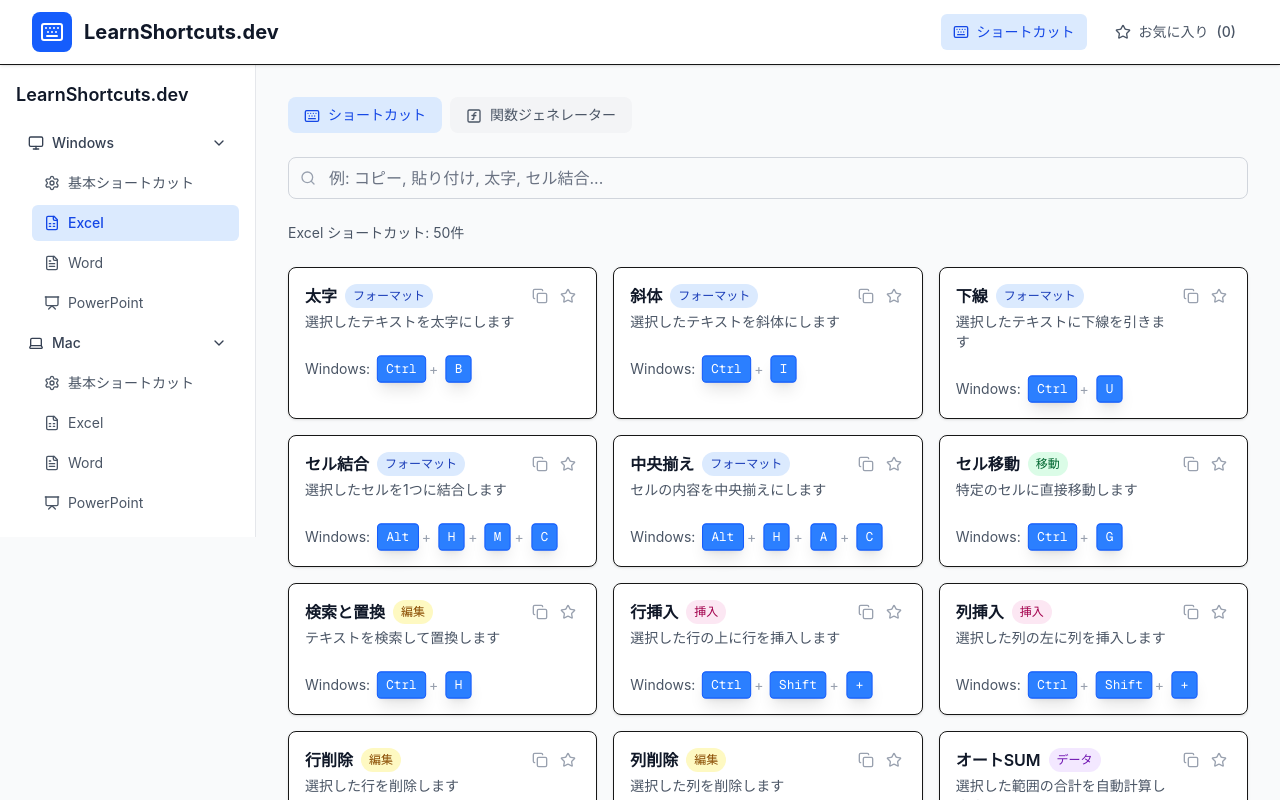
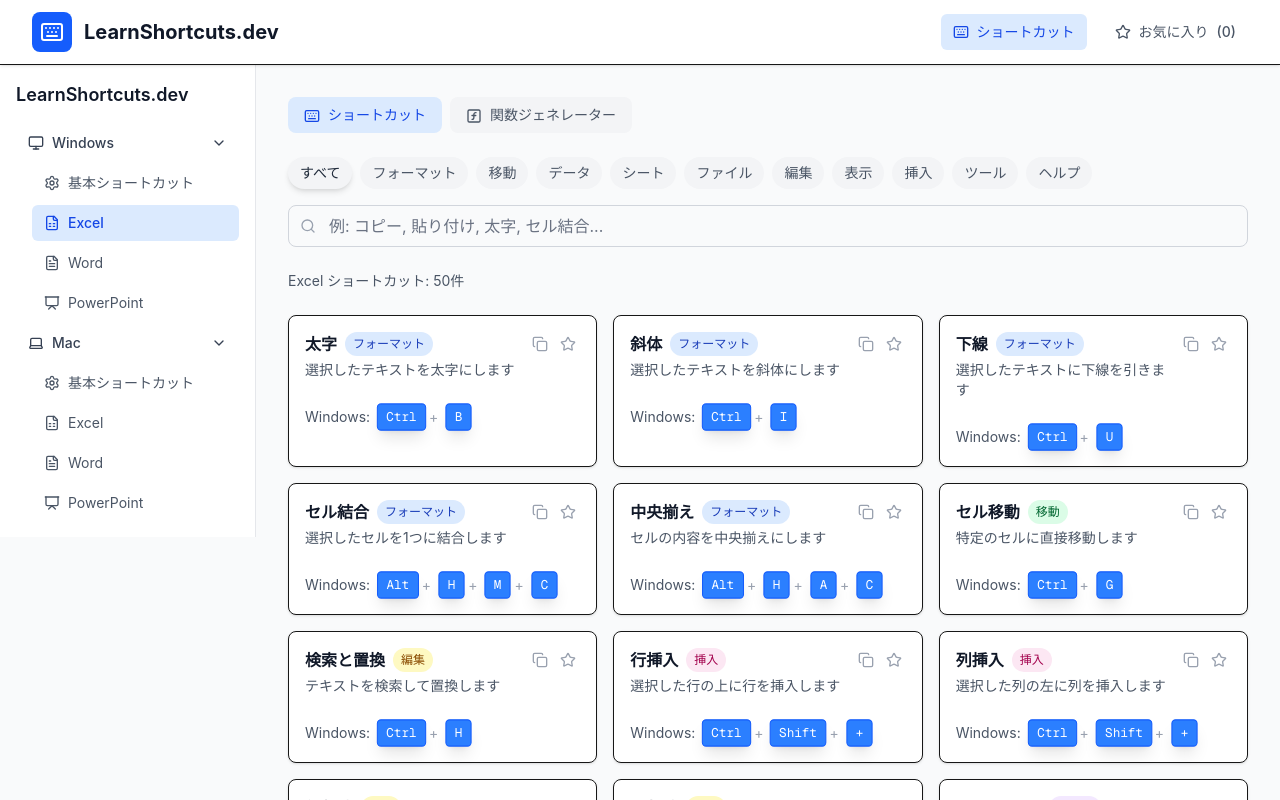
Before and after one commit to jongik96/shortcut, a Next.js app: page / in a window 1280 px wide. Shown: the top 800 px of the page. Built offline with nearby package versions, Linux system fonts and the light colour scheme.

Commit message:
category searching added

```diff
--- a/src/app/page.tsx
+++ b/src/app/page.tsx
@@ -8,6 +8,7 @@
 import SearchBar from '@/components/SearchBar';
 import Sidebar from '@/components/Sidebar';
 import FunctionGenerator from '@/components/FunctionGenerator';
+import CategoryFilter, { getCategoryName } from '@/components/CategoryFilter';
 import { useFavorites } from '@/hooks/useFavorites';
 import { copyToClipboard } from '@/lib/utils';
 
@@ -18,6 +19,7 @@
   const [activeTab, setActiveTab] = useState<'shortcuts' | 'favorites'>('shortcuts');
   const [excelTab, setExcelTab] = useState<'shortcuts' | 'function-generator'>('shortcuts');
   const [sidebarOpen, setSidebarOpen] = useState(true);
+  const [selectedCategory, setSelectedCategory] = useState('all');
   const { favorites, toggleFavorite, isFavorite } = useFavorites();
 
   // 検索フィルタリング
@@ -25,6 +27,13 @@
     let filtered = shortcuts.filter(shortcut =>
       shortcut.software === software
     );
+
+    // カテゴリフィルタリング
+    if (selectedCategory !== 'all') {
+      filtered = filtered.filter(shortcut =>
+        shortcut.category === selectedCategory
+      );
+    }
 
     if (searchQuery) {
       filtered = filtered.filter(shortcut =>
@@ -37,7 +46,7 @@
     }
 
     return filtered;
-  }, [searchQuery, software]);
+  }, [searchQuery, software, selectedCategory]);
 
   // お気に入りフィルタリング
   const favoriteShortcuts = useMemo(() => {
@@ -52,6 +61,8 @@
   // ソフトウェアが変更されたときにExcelタブをリセット
   const handleSoftwareChange = (newSoftware: Software) => {
     setSoftware(newSoftware);
+    setSearchQuery('');
+    setSelectedCategory('all');
     if (newSoftware !== 'excel') {
       setExcelTab('shortcuts');
     }
@@ -186,6 +197,17 @@
                   </div>
                 )}
 
+                {/* カテゴリフィルタ - 関数ジェネレータータブの時は非表示 */}
+                {!(software === 'excel' && excelTab === 'function-generator') && (
+                  <div className="w-full mb-4">
+                    <CategoryFilter
+                      selectedCategory={selectedCategory}
+                      onCategoryChange={setSelectedCategory}
+                      software={software}
+                    />
+                  </div>
+                )}
+
                 {/* 検索 - 関数ジェネレータータブの時は非表示 */}
                 {!(software === 'excel' && excelTab === 'function-generator') && (
                   <div className="w-full">
@@ -205,7 +227,9 @@
                       <div className="text-sm text-gray-600">
                         {searchQuery
                           ? `検索結果: "${searchQuery}" - ${filteredShortcuts.length}件`
-                          : `Excel ショートカット: ${filteredShortcuts.length}件`
+                          : selectedCategory !== 'all'
+                            ? `${software === 'excel' ? 'Excel' : software === 'word' ? 'Word' : software === 'powerpoint' ? 'PowerPoint' : 'System'} ${getCategoryName(selectedCategory)} ショートカット: ${filteredShortcuts.length}件`
+                            : `${software === 'excel' ? 'Excel' : software === 'word' ? 'Word' : software === 'powerpoint' ? 'PowerPoint' : 'System'} ショートカット: ${filteredShortcuts.length}件`
                         }
                       </div>
 
@@ -244,7 +268,9 @@
                     <div className="text-sm text-gray-600">
                       {searchQuery
                         ? `検索結果: "${searchQuery}" - ${filteredShortcuts.length}件`
-                        : `${software === 'word' ? 'Word' : software === 'powerpoint' ? 'PowerPoint' : 'システム'} ショートカット: ${filteredShortcuts.length}件`
+                        : selectedCategory !== 'all'
+                          ? `${software === 'word' ? 'Word' : software === 'powerpoint' ? 'PowerPoint' : 'システム'} ${getCategoryName(selectedCategory)} ショートカット: ${filteredShortcuts.length}件`
+                          : `${software === 'word' ? 'Word' : software === 'powerpoint' ? 'PowerPoint' : 'システム'} ショートカット: ${filteredShortcuts.length}件`
                       }
                     </div>
 
--- /dev/null
+++ b/src/components/CategoryFilter.tsx
@@ -0,0 +1,118 @@
+'use client';
+
+import { cn } from '@/lib/utils';
+
+interface CategoryFilterProps {
+  selectedCategory: string;
+  onCategoryChange: (category: string) => void;
+  software: 'excel' | 'word' | 'powerpoint' | 'system';
+  className?: string;
+}
+
+const CategoryFilter = ({ selectedCategory, onCategoryChange, software, className }: CategoryFilterProps) => {
+
+  // 소프트웨어별 카테고리 정의
+  const getCategories = (software: string) => {
+    switch (software) {
+      case 'excel':
+        return [
+          { id: 'all', name: 'すべて', color: 'bg-gray-100 text-gray-800' },
+          { id: 'format', name: 'フォーマット', color: 'bg-blue-100 text-blue-800' },
+          { id: 'navigation', name: '移動', color: 'bg-green-100 text-green-800' },
+          { id: 'data', name: 'データ', color: 'bg-purple-100 text-purple-800' },
+          { id: 'sheet', name: 'シート', color: 'bg-orange-100 text-orange-800' },
+          { id: 'file', name: 'ファイル', color: 'bg-red-100 text-red-800' },
+          { id: 'edit', name: '編集', color: 'bg-yellow-100 text-yellow-800' },
+          { id: 'view', name: '表示', color: 'bg-indigo-100 text-indigo-800' },
+          { id: 'insert', name: '挿入', color: 'bg-pink-100 text-pink-800' },
+          { id: 'tools', name: 'ツール', color: 'bg-teal-100 text-teal-800' },
+          { id: 'help', name: 'ヘルプ', color: 'bg-cyan-100 text-cyan-800' }
+        ];
+      case 'word':
+        return [
+          { id: 'all', name: 'すべて', color: 'bg-gray-100 text-gray-800' },
+          { id: 'format', name: 'フォーマット', color: 'bg-blue-100 text-blue-800' },
+          { id: 'navigation', name: '移動', color: 'bg-green-100 text-green-800' },
+          { id: 'edit', name: '編集', color: 'bg-yellow-100 text-yellow-800' },
+          { id: 'view', name: '表示', color: 'bg-indigo-100 text-indigo-800' },
+          { id: 'insert', name: '挿入', color: 'bg-pink-100 text-pink-800' },
+          { id: 'file', name: 'ファイル', color: 'bg-red-100 text-red-800' },
+          { id: 'tools', name: 'ツール', color: 'bg-teal-100 text-teal-800' },
+          { id: 'help', name: 'ヘルプ', color: 'bg-cyan-100 text-cyan-800' }
+        ];
+      case 'powerpoint':
+        return [
+          { id: 'all', name: 'すべて', color: 'bg-gray-100 text-gray-800' },
+          { id: 'format', name: 'フォーマット', color: 'bg-blue-100 text-blue-800' },
+          { id: 'navigation', name: '移動', color: 'bg-green-100 text-green-800' },
+          { id: 'edit', name: '編集', color: 'bg-yellow-100 text-yellow-800' },
+          { id: 'view', name: '表示', color: 'bg-indigo-100 text-indigo-800' },
+          { id: 'insert', name: '挿入', color: 'bg-pink-100 text-pink-800' },
+          { id: 'slide', name: 'スライド', color: 'bg-orange-100 text-orange-800' },
+          { id: 'file', name: 'ファイル', color: 'bg-red-100 text-red-800' },
+          { id: 'tools', name: 'ツール', color: 'bg-teal-100 text-teal-800' },
+          { id: 'help', name: 'ヘルプ', color: 'bg-cyan-100 text-cyan-800' }
+        ];
+      case 'system':
+        return [
+          { id: 'all', name: 'すべて', color: 'bg-gray-100 text-gray-800' },
+          { id: 'system', name: 'システム', color: 'bg-gray-100 text-gray-800' },
+          { id: 'file', name: 'ファイル', color: 'bg-red-100 text-red-800' },
+          { id: 'edit', name: '編集', color: 'bg-yellow-100 text-yellow-800' },
+          { id: 'navigation', name: '移動', color: 'bg-green-100 text-green-800' },
+          { id: 'view', name: '表示', color: 'bg-indigo-100 text-indigo-800' },
+          { id: 'tools', name: 'ツール', color: 'bg-teal-100 text-teal-800' }
+        ];
+      default:
+        return [
+          { id: 'all', name: 'すべて', color: 'bg-gray-100 text-gray-800' }
+        ];
+    }
+  };
+
+  const categories = getCategories(software);
+
+  return (
+    <div className={cn('w-full', className)}>
+      <div className="flex flex-wrap gap-2">
+        {categories.map((category) => (
+          <button
+            key={category.id}
+            onClick={() => onCategoryChange(category.id)}
+            className={cn(
+              'px-3 py-1.5 text-sm font-medium rounded-full transition-all duration-200',
+              'hover:scale-105 active:scale-95',
+              selectedCategory === category.id
+                ? `${category.color} shadow-md`
+                : 'bg-gray-100 text-gray-600 hover:bg-gray-200'
+            )}
+          >
+            {category.name}
+          </button>
+        ))}
+      </div>
+    </div>
+  );
+};
+
+// 카테고리 이름 매핑 함수를 export
+export const getCategoryName = (categoryId: string) => {
+  const categoryNames = {
+    all: 'すべて',
+    format: 'フォーマット',
+    navigation: '移動',
+    data: 'データ',
+    sheet: 'シート',
+    file: 'ファイル',
+    edit: '編集',
+    view: '表示',
+    insert: '挿入',
+    tools: 'ツール',
+    help: 'ヘルプ',
+    system: 'システム',
+    slide: 'スライド'
+  };
+  return categoryNames[categoryId as keyof typeof categoryNames] || categoryId;
+};
+
+export default CategoryFilter;
```
